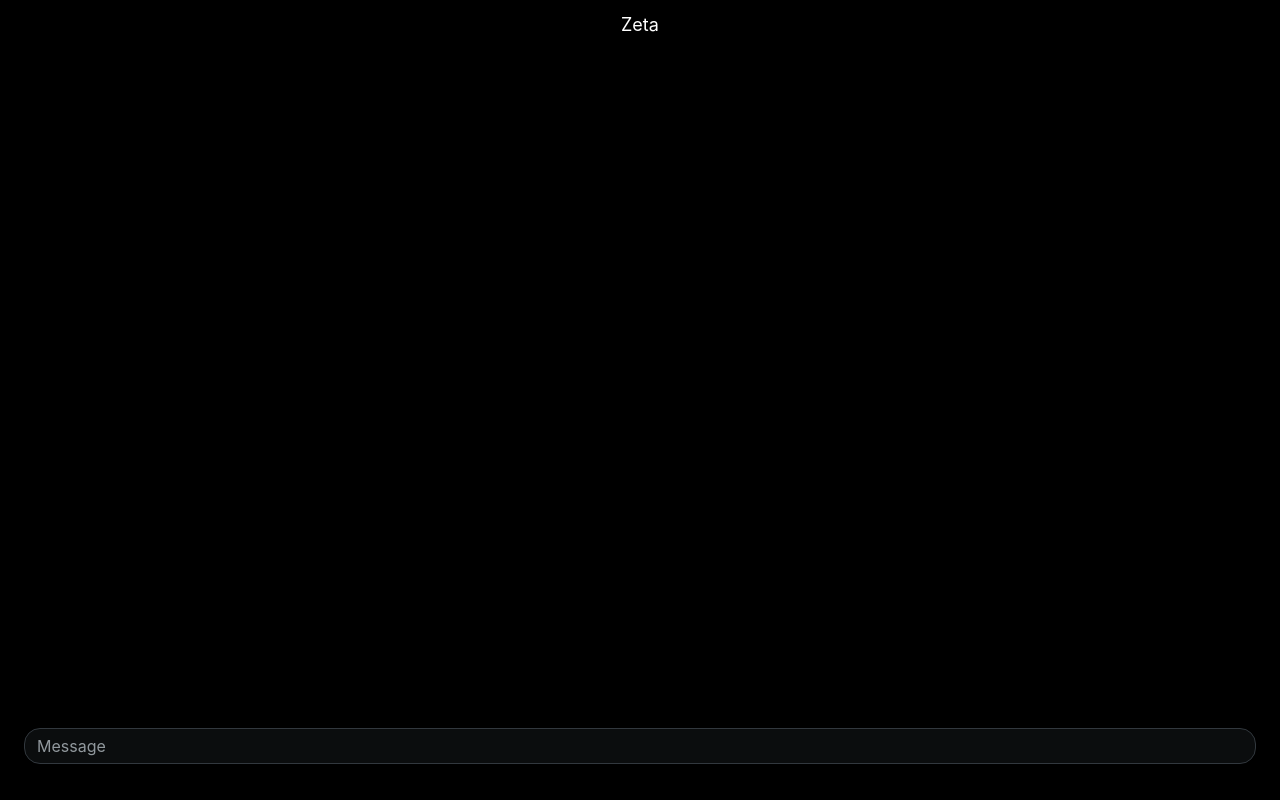
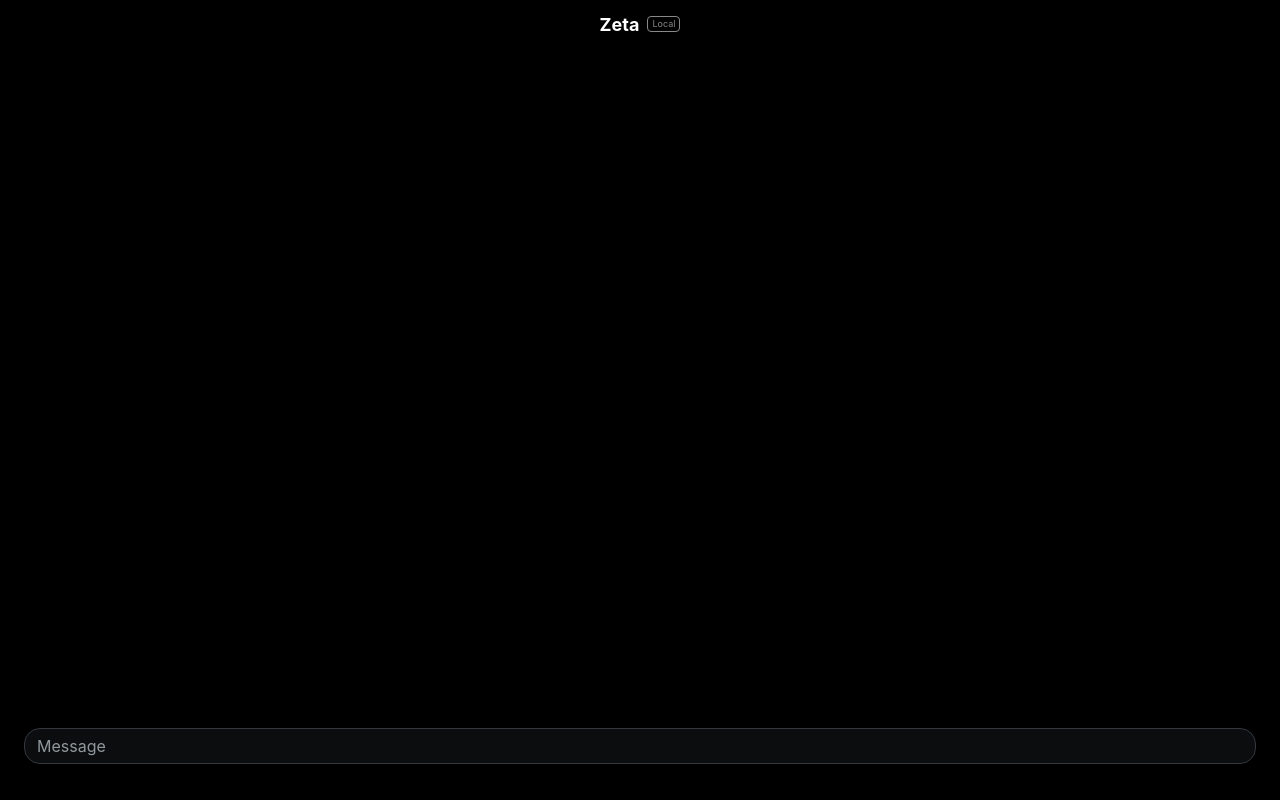
Before and after one commit to MagicCube/zeta, a Next.js app: page / in a window 1280 px wide. Built offline with nearby package versions, Linux system fonts and the light colour scheme.

Commit message:
feat: display environment name

```diff
--- a/src/app/_components/app-header/index.module.css
+++ b/src/app/_components/app-header/index.module.css
@@ -16,5 +16,26 @@
 }
 
 .title {
-  font-size: 1.125rem;
+  display: flex;
+  align-items: center;
+  justify-content: center;
+
+  & > h1 {
+    margin: 0;
+    padding: 0;
+    font-size: 1.125rem;
+  }
 }
+
+.env {
+  display: flex;
+  align-items: center;
+  justify-content: center;
+  height: 16px;
+  padding: 0 4px;
+  margin-left: 8px;
+  color: #888;
+  border: 1px solid #888;
+  border-radius: 4px;
+  font-size: 9px;
+}
--- a/src/app/_components/app-header/index.tsx
+++ b/src/app/_components/app-header/index.tsx
@@ -5,10 +5,19 @@ import cn from 'classnames';
 import styles from './index.module.css';
 
 export default function AppHeader({ className }: { className?: string }) {
+  let env = '';
+  if (window.location.hostname === 'localhost') {
+    env = 'Local';
+  } else if (window.location.hostname.startsWith('10.')) {
+    env = 'Office';
+  }
   return (
     <div className={cn(styles.container, className)}>
       <main className={styles.main}>
-        <div className={styles.title}>Zeta</div>
+        <div className={styles.title}>
+          <h1>Zeta</h1>
+          {env && <span className={styles.env}>{env}</span>}
+        </div>
       </main>
     </div>
   );
```
